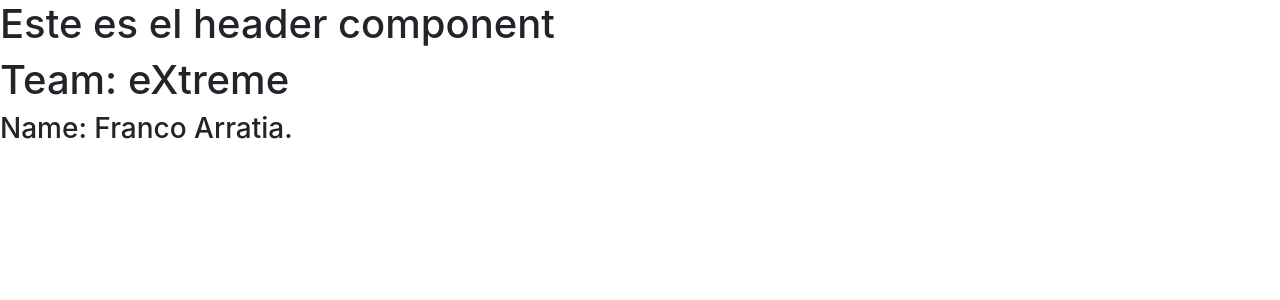
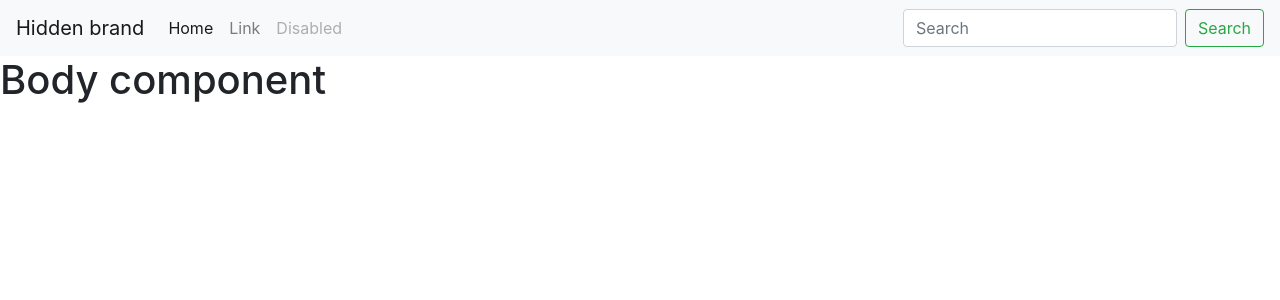
Before and after one commit to franco148/angular5-examples, an Angular app in the folder ng5-components/: page / in a window 1280 px wide. Shown: the top 300 px of the page. Built offline with nearby package versions, Linux system fonts and the light colour scheme.

Commit message:
ng5-GettingStarted-Components: First SPA app, separating the template from the component

```diff
--- a/ng5-components/src/app/app.component.html
+++ b/ng5-components/src/app/app.component.html
@@ -1,4 +1,4 @@
 <app-header></app-header>
-
-<h1>Team: {{ teamName }}</h1>
-<h3>Name: {{ developer }}</h3>
+<app-body></app-body>
+<!-- <h1>Team: {{ teamName }}</h1>
+<h3>Name: {{ developer }}</h3> -->
--- a/ng5-components/src/app/app.module.ts
+++ b/ng5-components/src/app/app.module.ts
@@ -4,12 +4,14 @@ import { NgModule } from '@angular/core';
 import { AppComponent } from './app.component';
 
 import { HeaderComponent } from "./components/header.component";
+import { BodyComponent } from "./components/body.component";
 
 
 @NgModule({
   declarations: [
     AppComponent,
-    HeaderComponent
+    HeaderComponent,
+    BodyComponent
   ],
   imports: [
     BrowserModule
--- /dev/null
+++ b/ng5-components/src/app/components/body.component.html
@@ -0,0 +1 @@
+<h1>Body component</h1>
--- /dev/null
+++ b/ng5-components/src/app/components/header.component.html
@@ -0,0 +1,23 @@
+<nav class="navbar navbar-expand-lg navbar-light bg-light">
+  <button class="navbar-toggler" type="button" data-toggle="collapse" data-target="#navbarTogglerDemo01" aria-controls="navbarTogglerDemo01" aria-expanded="false" aria-label="Toggle navigation">
+    <span class="navbar-toggler-icon"></span>
+  </button>
+  <div class="collapse navbar-collapse" id="navbarTogglerDemo01">
+    <a class="navbar-brand" href="#">Hidden brand</a>
+    <ul class="navbar-nav mr-auto mt-2 mt-lg-0">
+      <li class="nav-item active">
+        <a class="nav-link" href="#">Home <span class="sr-only">(current)</span></a>
+      </li>
+      <li class="nav-item">
+        <a class="nav-link" href="#">Link</a>
+      </li>
+      <li class="nav-item">
+        <a class="nav-link disabled" href="#">Disabled</a>
+      </li>
+    </ul>
+    <form class="form-inline my-2 my-lg-0">
+      <input class="form-control mr-sm-2" type="search" placeholder="Search" aria-label="Search">
+      <button class="btn btn-outline-success my-2 my-sm-0" type="submit">Search</button>
+    </form>
+  </div>
+</nav>
--- a/ng5-components/src/app/components/header.component.ts
+++ b/ng5-components/src/app/components/header.component.ts
@@ -3,9 +3,7 @@ import { Component } from '@angular/core';
 
 @Component({
   selector: 'app-header',
-  template: `
-    <h1>Este es el header component</h1>
-  `
+  templateUrl: 'header.component.html'
 })
 export class HeaderComponent {
 
```
Also changed, not shown: ng5-components/src/app/components/body.component.ts (added, +10 -0 lines).
